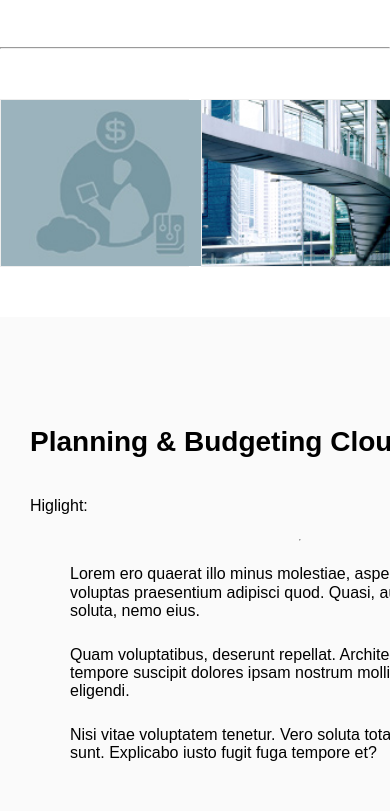
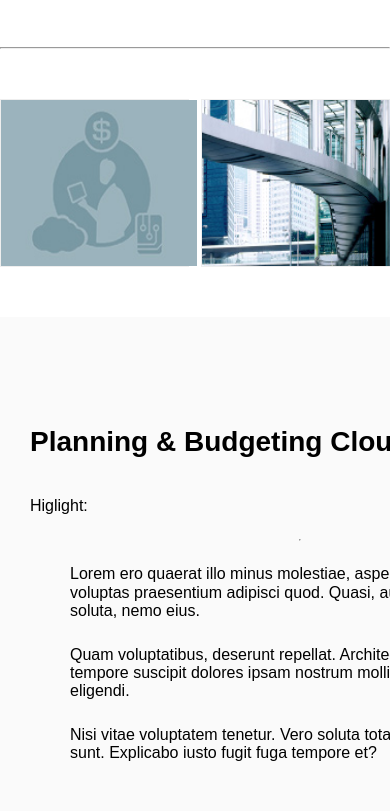
Before and after one commit to daguiheso/Practica1-RDS, a website: page index.html in a window 390 px wide. Shown: the part 1381-2192 px from the top of the page. Drawn offline with nearby package versions, Linux system fonts and the light colour scheme; files that its build step writes are made by us from their sources; files whose address does not match are found by name.

Commit message:
Ajustes para comenzar responsive

```diff
--- a/src/sass/index.scss
+++ b/src/sass/index.scss
@@ -212,8 +212,10 @@ body, html {
 	border: 1px solid #eee;
 	width: 48%;
 	&-img {
+		width: 196px;
 		img {
 			height: 100%;
+			max-width: 196px;
 		}
 	}
 	&-text {
@@ -235,9 +237,10 @@ body, html {
 
 .planning {
 	background-color: #fafafa;
-	padding: 60px 30px;
+	padding: 60px 0;
 	&-content {
 		display: flex;
+		padding: 0 0 0 30px;
 		&-text {
 			display: flex;
 			flex-direction: column;
```
